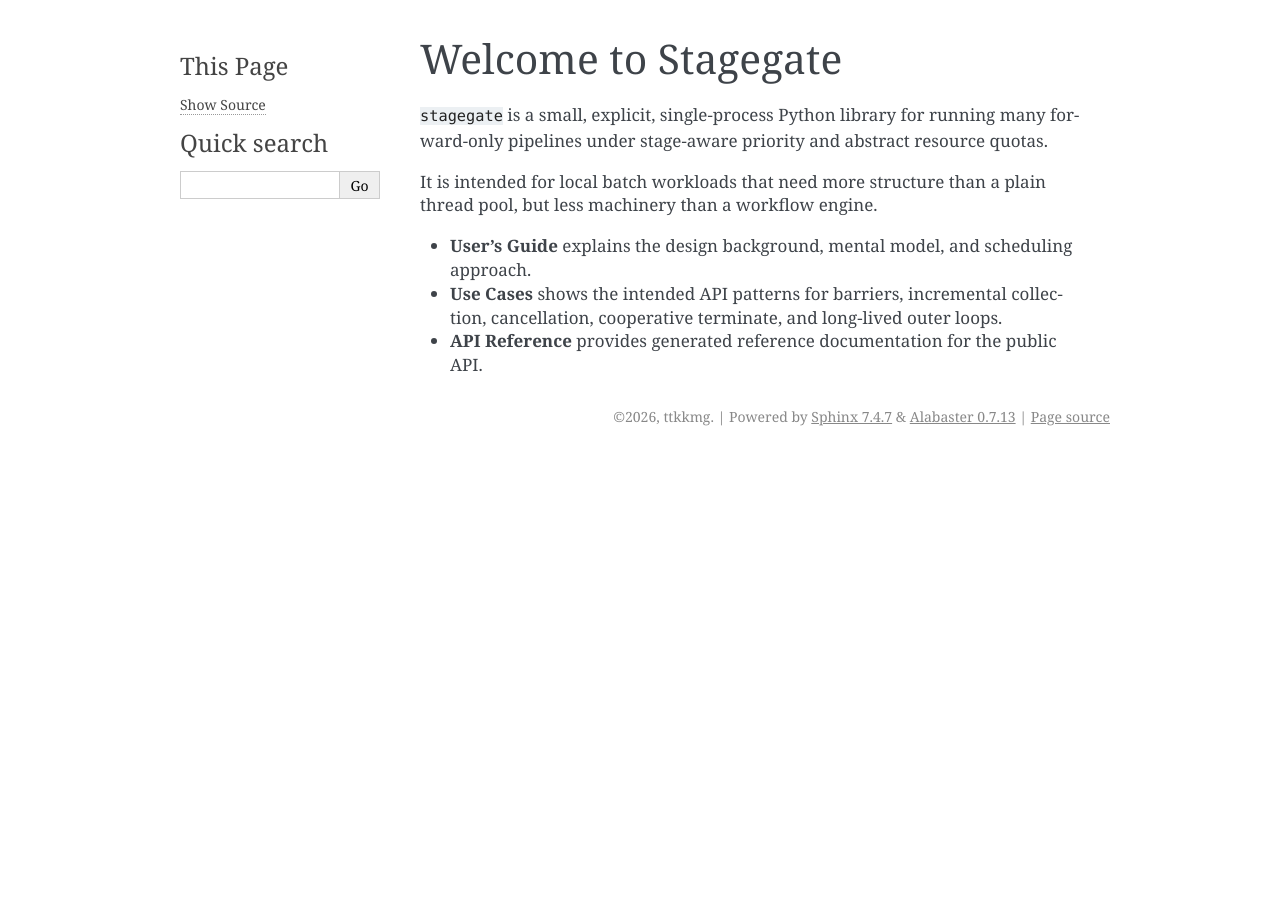
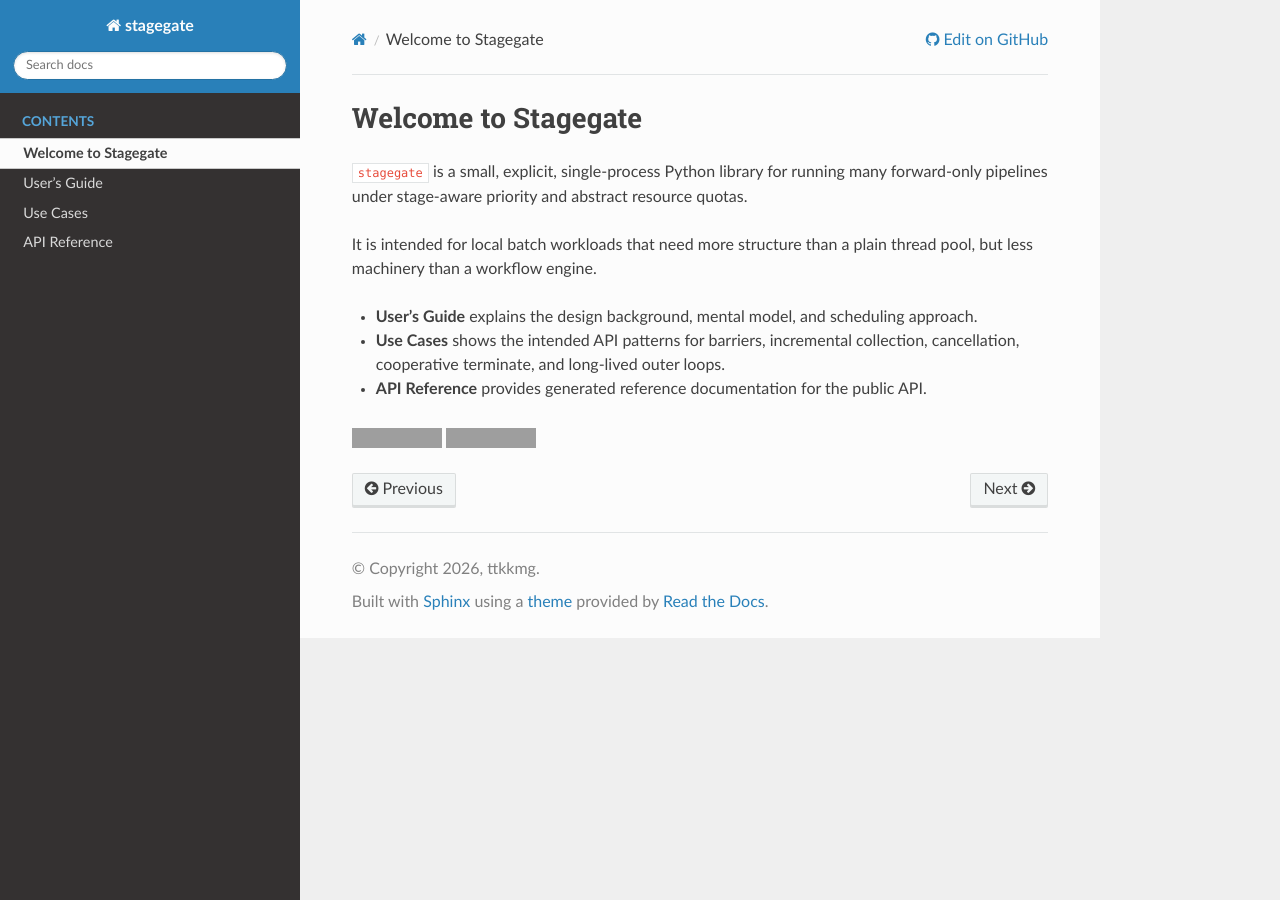
Before and after one commit to ttkkmg/stagegate, a Sphinx documentation site: the page built from docs/source/welcome.md, in a window 1280 px wide. Built offline with Sphinx 7.4.7 and the Read the Docs theme 3.1.0, drawn with Linux system fonts in a browser that asks for light colours; grey boxes are pictures that could not be loaded.

Commit message:
Documentation update

```diff
--- a/docs/requirements.txt
+++ b/docs/requirements.txt
@@ -1,2 +1,3 @@
 sphinx>=9.0.4
 myst-parser>=5.0.0
+sphinx-rtd-theme>=3.1.0
--- a/docs/source/conf.py
+++ b/docs/source/conf.py
@@ -2,9 +2,10 @@
 
 from __future__ import annotations
 
+import sys
 from pathlib import Path
-import sys
 
+import sphinx_rtd_theme
 
 ROOT = Path(__file__).resolve().parents[2]
 SRC = ROOT / "src"
@@ -45,5 +46,13 @@
 
 myst_heading_anchors = 3
 
-html_theme = "alabaster"
+html_theme = "sphinx_rtd_theme"
 html_static_path: list[str] = []
+
+html_context = {
+    "display_github": True,
+    "github_user": "ttkkmg",
+    "github_repo": "stagegate",
+    "github_version": "main",
+    "conf_py_path": "/docs/source/",
+}
--- a/docs/source/welcome.md
+++ b/docs/source/welcome.md
@@ -13,3 +13,6 @@
   collection, cancellation, cooperative terminate, and long-lived outer loops.
 - **API Reference** provides generated reference documentation for the public
   API.
+
+[![GitHub Repo](https://img.shields.io/badge/GitHub-Repository-blue?logo=github)](https://github.com/ttkkmg/stagegate)
+[![License](https://img.shields.io/github/license/ttkkmg/stagegate)](https://github.com/ttkkmg/stagegate/blob/main/LICENSE)
--- a/pyproject.toml
+++ b/pyproject.toml
@@ -1,6 +1,6 @@
 [project]
 name = "stagegate"
-version = "0.1.0"
+version = "0.2.0"
 description = "A small, explicit scheduler for forward-only pipelines with stage-aware task priority."
 readme = "README.md"
 requires-python = ">=3.11"
@@ -45,6 +45,7 @@
     "pytest>=9.0.2",
     "myst-parser>=4.0.1",
     "sphinx>=8.2.3",
+    "sphinx-rtd-theme>=3.1.0",
 ]
 
 [build-system]
```
